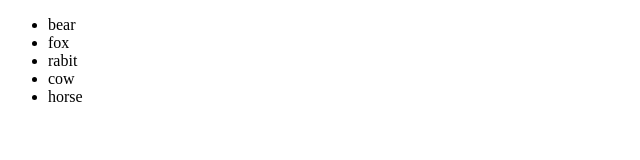
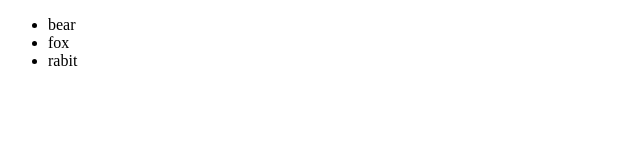
Before and after one commit to goosetest123/githubTest, a plain HTML site: page index.html in a window 1280 px wide. Shown: the full height of the page, 0-640 px from the left. Drawn offline with Linux system fonts and the light colour scheme.

Commit message:
romeved unnasisary items

```diff
--- a/index.html
+++ b/index.html
@@ -8,8 +8,6 @@
 		<li>bear</li>
 		<li>fox</li>
 		<li>rabit</li>
-		<li>cow</li>
-		<li>horse</li>
 	</ul>
 </body>
 </html>
```
